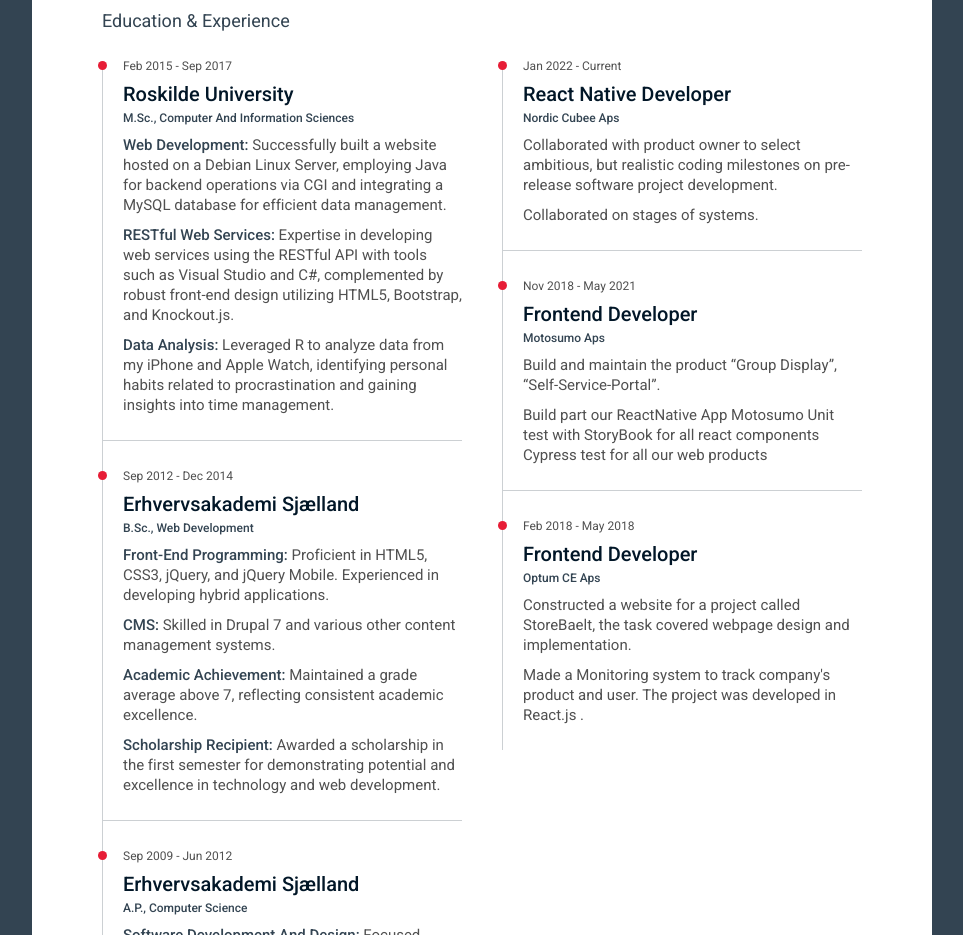
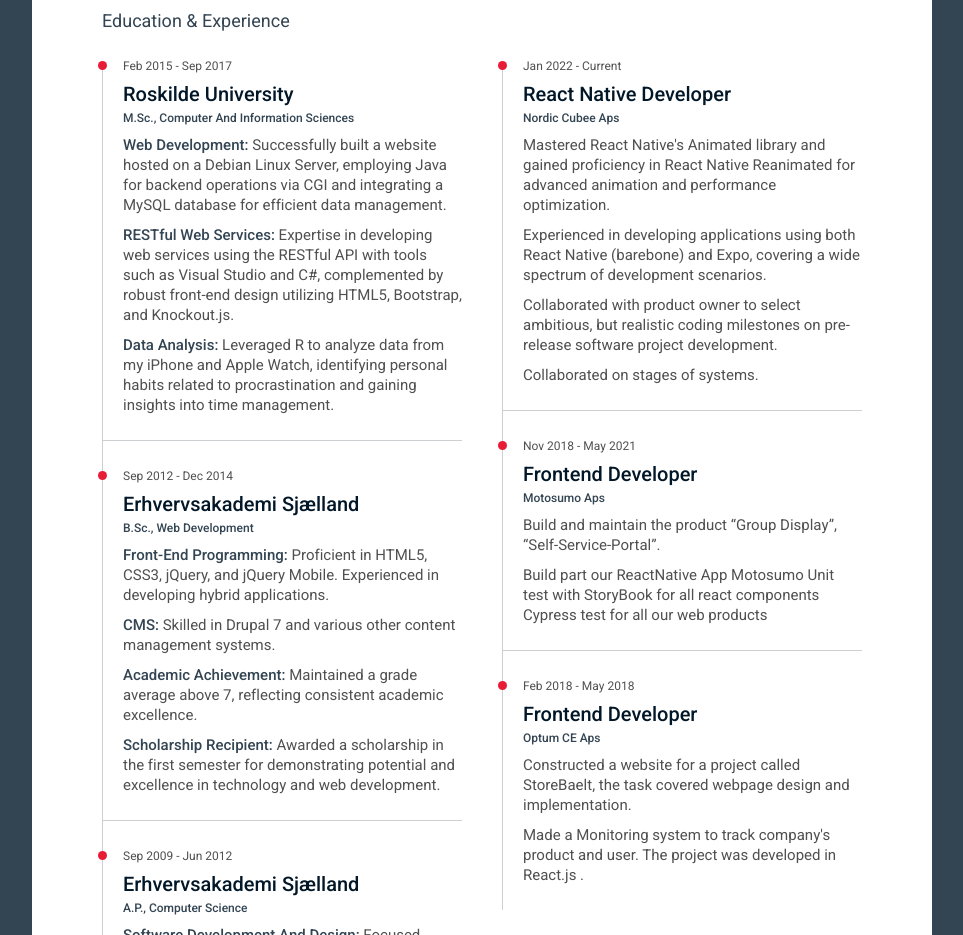
Before and after one commit to panpan31415/panpan-blog, a React (Create React App) app: page /#/ in a window 1280 px wide. Shown: the part 1800-2735 px from the top of the page, without its empty margins (308-1271 px from the left). Built offline with nearby package versions, Linux system fonts and the light colour scheme.

Commit message:
add 2 more items to react native developer

```diff
--- a/src/profile-data.ts
+++ b/src/profile-data.ts
@@ -125,6 +125,8 @@
         companyName: 'Nordic Cubee Aps',
         period: 'Jan 2022 - Current',
         descriptions: [
+            `Mastered React Native's Animated library and gained proficiency in React Native Reanimated for advanced animation and performance optimization.`,
+            `Experienced in developing applications using both React Native (barebone) and Expo, covering a wide spectrum of development scenarios.`,
             `Collaborated with product owner to select ambitious, but realistic coding milestones on pre-release software project development. `,
             ` Collaborated on stages of systems.`,
         ],
```
